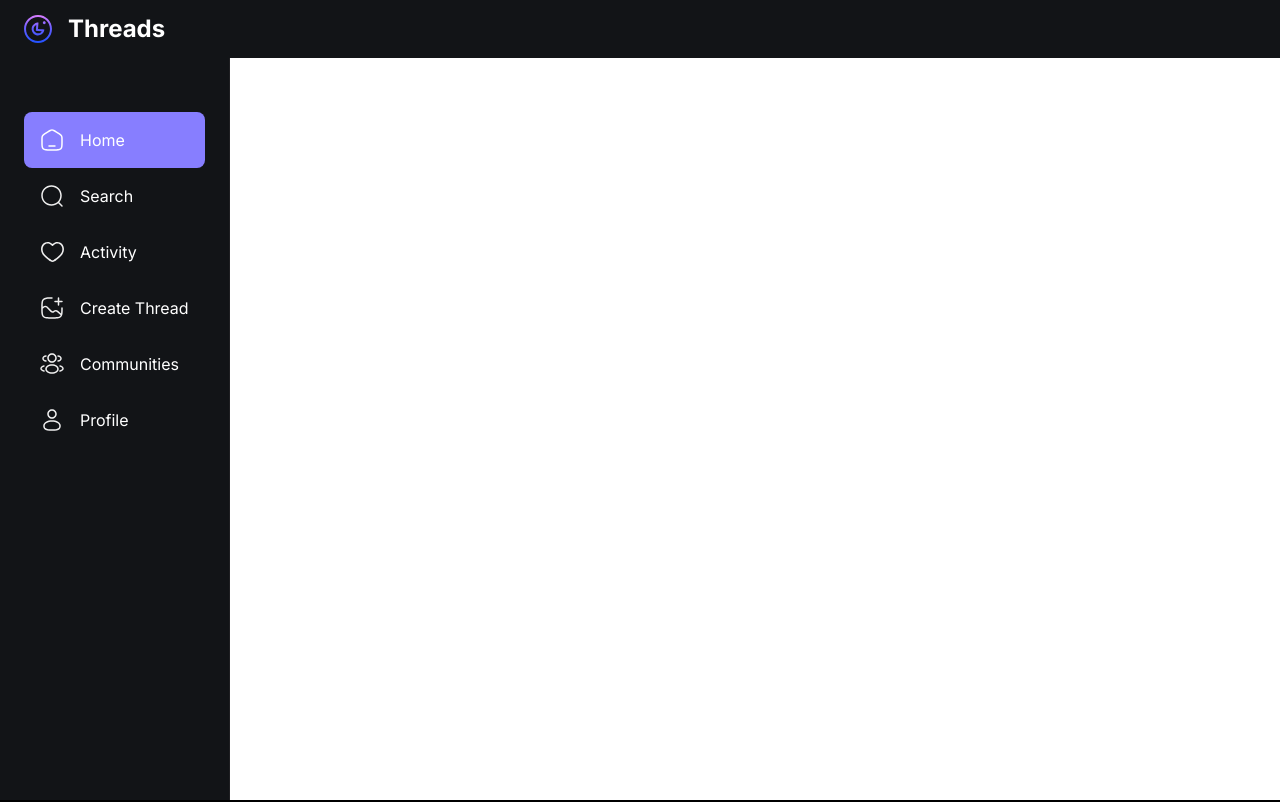
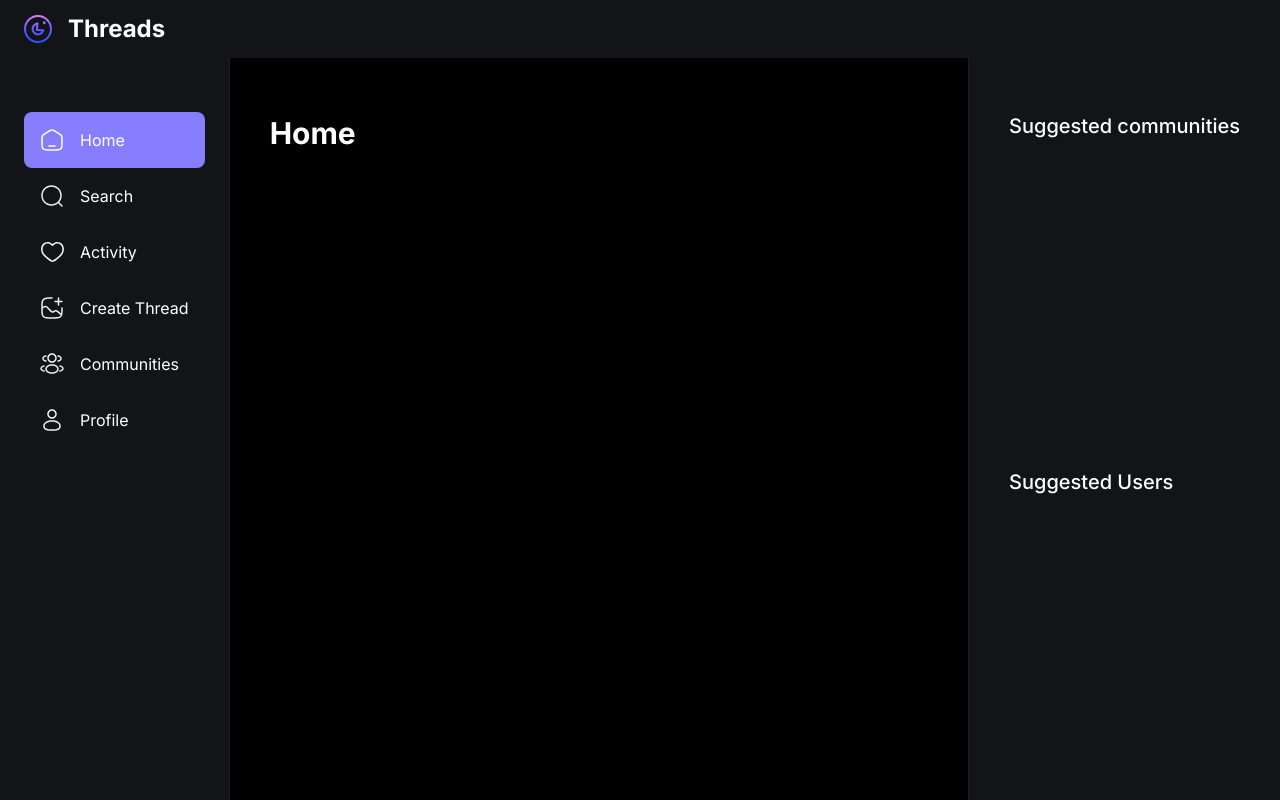
Before and after one commit to mandalorianGG/threads, a Next.js app: page / in a window 1280 px wide. Shown: the top 802 px of the page. Built offline with nearby package versions, Linux system fonts and the light colour scheme; no server answers.

Commit message:
feat: add right sidebar

```diff
--- a/app/(root)/layout.tsx
+++ b/app/(root)/layout.tsx
@@ -26,7 +26,7 @@
       <html lang='en'>
         <body className={inter.className}>
           <Topbar />
-          <main>
+          <main className='flex flex-row'>
             <LeftSidebar />
             <section className='main-container'>
               <div className='w-full max-w-4xl'>{children}</div>
--- a/components/shared/RightSidebar.tsx
+++ b/components/shared/RightSidebar.tsx
@@ -1,5 +1,16 @@
-const Topbar = () => {
-  return <div>Topbar</div>
+const RightSidebar = () => {
+  return (
+    <section className='custom-scrollbar rightsidebar'>
+      <div className='flex flex-1 flex-col justify-start'>
+        <h3 className='text-heading4-medium text-light-1'>
+          Suggested communities
+        </h3>
+      </div>
+      <div className='flex flex-1 flex-col justify-start'>
+        <h3 className='text-heading4-medium text-light-1'>Suggested Users</h3>
+      </div>
+    </section>
+  )
 }
 
-export default Topbar
+export default RightSidebar
```
